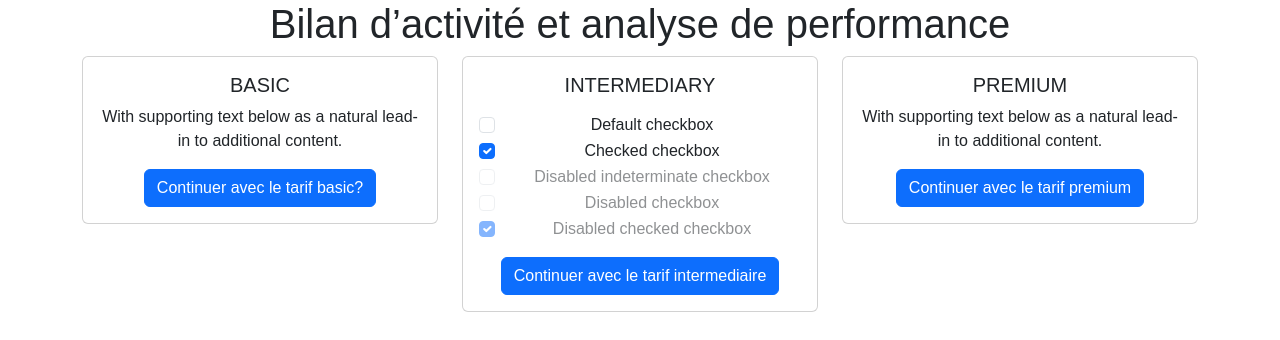
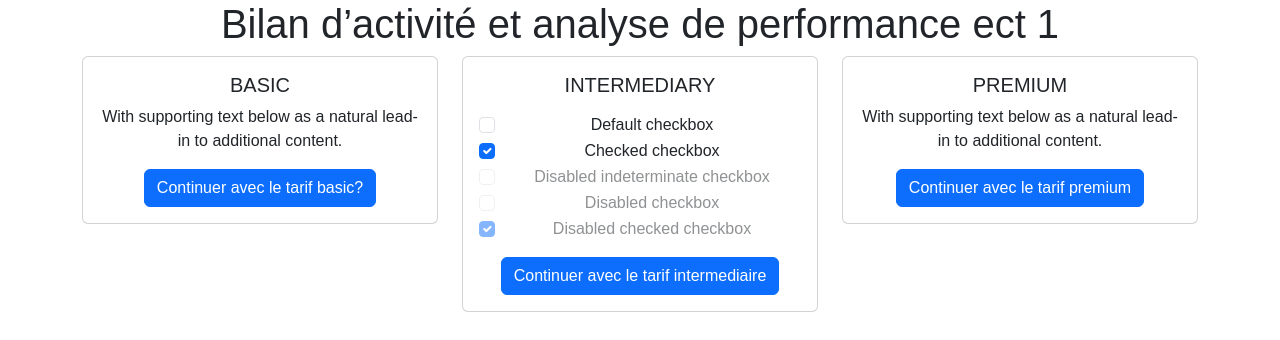
Before and after one commit to dorian68/OptiRisk_Analytics, a Django app: page /services/ in a window 1280 px wide. Shown: the part 86-426 px from the top of the page. Run offline with Django 3.2, Linux system fonts and the light colour scheme; some libraries are stand-ins or nearby versions.

Commit message:
optirisk_analytics29_10_2024

```diff
--- a/website/templates/services.html
+++ b/website/templates/services.html
@@ -19,7 +19,7 @@
 
         <div class="container text-center">
             <div class="row">
-                <h1>Bilan d’activité et analyse de performance </h1>
+                <h1>Bilan d’activité et analyse de performance ect 1</h1>
             </div>
             <div class="row">
                 <div class="col col-lg-4">
```
